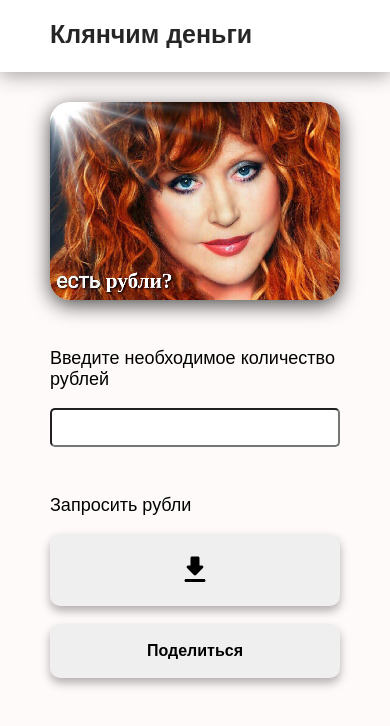
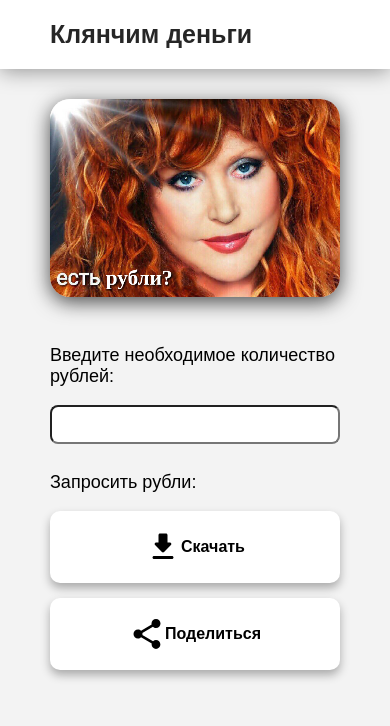
Before and after one commit to Cinium/rubli, a website: page index.html in a window 390 px wide. Drawn offline with Linux system fonts and the light colour scheme.

Commit message:
улучшена адаптивная верстка, изменена кнопка поделиться

```diff
--- a/index.html
+++ b/index.html
@@ -26,21 +26,27 @@
                 src="./src/images/est.jpg"
                 crossorigin="anonymous"
             />
-            <div class="main-container">
+            <div class="main__container">
                 <p class="main__text">
-                    Введите необходимое количество рублей
+                    Введите необходимое количество рублей:
                 </p>
                 <input class="input" type="number" />
-                <p class="main__text">Запросить рубли</p>
-                <button class="download-button">
-                    <div class="download-button-icon"></div>
+                <p class="main__text">Запросить рубли:</p>
+                <button class="main__download-button button">
+                    <div
+                        class="
+                            main__download-button__icon
+                            button__icon
+                        "
+                    ></div>
+                    Скачать
                 </button>
-                <br>
-                <button class="download-button share">
+                <button class="main__share-button button">
+                    <div
+                        class="main__share-button__icon button__icon"
+                    ></div>
                     Поделиться
-                    <i class="fa fa-share-square"></i>
                 </button>
-                <div class="result"></div>
             </div>
         </main>
     </body>
--- a/src/index.css
+++ b/src/index.css
@@ -1,128 +1,15 @@
-body {
-    font-family: Arial, Helvetica, sans-serif;
-    margin: 0;
-    background-color: snow;
-}
+@import url('./styles/body/body.css');
 
-.header {
-    margin-bottom: 40px;
-    box-shadow: 0px 2px 20px rgba(0, 0, 0, 0.4);
-    background-color: white;
-    padding: 30px 250px 3px;
-}
+@import url('./styles/header/header.css');
+@import url('./styles/header/__title/header__title.css');
 
-.header__title {
-    margin: 0 0 20px;
-    color: rgba(0, 0, 0, 0.85);
-}
+@import url('./styles/main/main.css');
+@import url('./styles/main/__container/main__container.css');
+@import url('./styles/main/__buttons/__icons/main__buttons__icons.css');
 
-.main {
-    padding: 0 250px;
-    margin: 0 auto;
-}
+@import url('./styles/canvas/canvas.css');
 
-.main__text {
-    font-size: large;
-}
+@import url('./styles/button/button.css');
+@import url('./styles/button/__icon/button__icon.css');
 
-.main-container {
-}
-
-.canvas {
-    display: block;
-    margin: 0 auto;
-    border-radius: 30px;
-    max-width: 50%;
-    box-shadow: 0px 5px 20px rgba(0, 0, 0, 0.7);
-}
-
-.download-button {
-    border-radius: 10px;
-    padding: 16px;
-    border-color: transparent;
-    display: inline-flex;
-    align-items: center;
-    transition: 0.2s;
-    font-weight: bold;
-    font-size: medium;
-    box-shadow: 0px 5px 10px rgba(0, 0, 0, 0.3);
-}
-
-.download-button:hover {
-    cursor: pointer;
-    opacity: 0.7;
-}
-
-.download-button-icon {
-    background-image: url('./images/file_download_black_36dp.svg');
-    min-height: 36px;
-    min-width: 36px;
-    background-repeat: no-repeat;
-    background-position: center center;
-}
-
-@media screen and (max-width: 1024px) {
-    .canvas {
-        border-radius: 20px;
-        max-width: 90%;
-    }
-
-    .header {
-        margin-bottom: 30px;
-        padding: 20px 150px 3px;
-    }
-
-    .main {
-        padding: 0 150px;
-        margin: 0 auto;
-    }
-}
-
-@media screen and (max-width: 767px) {
-    .header {
-        margin-bottom: 30px;
-        padding: 20px 100px 3px;
-    }
-
-    .main {
-        padding: 0 100px;
-        margin: 0 auto;
-    }
-}
-
-@media screen and (max-width: 424px) {
-    .header {
-        margin-bottom: 30px;
-        padding: 20px 50px 3px;
-    }
-
-    .main {
-        padding: 0 50px;
-        margin: 0 auto;
-    }
-
-    .canvas {
-        margin-bottom: 30px;
-        max-width: 100%;
-    }
-
-    .header__title {
-        margin: 0 0 20px;
-        font-size: 25px;
-    }
-
-    .main-container {
-        display: flex;
-        flex-direction: column;
-    }
-
-    .input {
-        border-radius: 5px;
-        padding: 10px;
-        margin-bottom: 30px;
-    }
-
-    .download-button {
-        justify-content: center;
-    }
-}
+@import url('./styles/input/input.css');
--- a/src/index.js
+++ b/src/index.js
@@ -1,4 +1,7 @@
-const downloadButton = document.querySelector('.download-button');
+const downloadButton = document.querySelector(
+    '.main__download-button'
+);
+const shareButton = document.querySelector('.main__share-button');
 const input = document.querySelector('.input');
 const image = document.querySelector('.image');
 const canvas = document.querySelector('.canvas');
@@ -75,23 +78,19 @@ downloadButton.addEventListener('click', handleDownload);
 // рендер при загузке страницы
 window.onload = () => draw();
 
-const btn = document.querySelector('.share')
+shareButton.addEventListener('click', handleShare);
 
-  btn.addEventListener('click', async () => {
+async function handleShare() {
     const dataUrl = canvas.toDataURL();
     const blob = await (await fetch(dataUrl)).blob();
     const filesArray = [
-          new File(
-            [blob],
-            'rubli.png',
-            {
+        new File([blob], 'rubli.png', {
             type: blob.type,
-              lastModified: new Date().getTime()
-            }
-          )
+            lastModified: new Date().getTime(),
+        }),
     ];
     const shareData = {
         files: filesArray,
     };
     navigator.share(shareData);
-  });
+}
--- /dev/null
+++ b/src/styles/body/body.css
@@ -0,0 +1,5 @@
+body {
+    font-family: Arial, Helvetica, sans-serif;
+    margin: 0;
+    background-color: rgb(243, 243, 243);
+}
--- /dev/null
+++ b/src/styles/button/__icon/button__icon.css
@@ -0,0 +1,6 @@
+.button__icon {
+    min-height: 36px;
+    min-width: 36px;
+    background-repeat: no-repeat;
+    background-position: center center;
+}
--- /dev/null
+++ b/src/styles/button/button.css
@@ -0,0 +1,34 @@
+.button {
+    border-radius: 10px;
+    padding: 16px;
+    border-color: transparent;
+    display: inline-flex;
+    align-items: center;
+    transition: 0.2s;
+    font-weight: bold;
+    font-size: medium;
+    box-shadow: 0px 5px 10px rgba(0, 0, 0, 0.3);
+    margin-right: 15px;
+    background-color: rgb(255, 255, 255);
+}
+
+.button:last-of-type {
+    margin-bottom: 0;
+}
+
+.button:hover {
+    cursor: pointer;
+    opacity: 0.7;
+}
+
+@media screen and (max-width: 840px) {
+    .button {
+        margin: 0;
+        margin-bottom: 15px;
+        justify-content: center;
+    }
+
+    .button:last-of-type {
+        margin-bottom: 0;
+    }
+}
--- /dev/null
+++ b/src/styles/canvas/canvas.css
@@ -0,0 +1,21 @@
+.canvas {
+    display: block;
+    margin: 0 auto;
+    border-radius: 30px;
+    max-width: 100%;
+    box-shadow: 0px 5px 20px rgba(0, 0, 0, 0.7);
+}
+
+@media screen and (max-width: 1024px) {
+    .canvas {
+        border-radius: 20px;
+        max-width: 100%;
+    }
+}
+
+@media screen and (max-width: 424px) {
+    .canvas {
+        margin-bottom: 30px;
+        max-width: 100%;
+    }
+}
--- /dev/null
+++ b/src/styles/header/__title/header__title.css
@@ -0,0 +1,10 @@
+.header__title {
+    color: rgba(0, 0, 0, 0.85);
+    margin: 0;
+}
+
+@media screen and (max-width: 424px) {
+    .header__title {
+        font-size: 25px;
+    }
+}
--- /dev/null
+++ b/src/styles/header/header.css
@@ -0,0 +1,25 @@
+.header {
+    margin-bottom: 40px;
+    box-shadow: 0px 2px 20px rgba(0, 0, 0, 0.4);
+    background-color: white;
+    padding: 20px 30vw 20px;
+}
+
+@media screen and (max-width: 1024px) {
+    .header {
+        margin-bottom: 30px;
+        padding: 20px 30vw 20px;
+    }
+}
+
+@media screen and (max-width: 767px) {
+    .header {
+        padding: 20px 20vw 20px;
+    }
+}
+
+@media screen and (max-width: 424px) {
+    .header {
+        padding: 20px 50px 20px;
+    }
+}
--- /dev/null
+++ b/src/styles/input/input.css
@@ -0,0 +1,11 @@
+.input {
+    margin-bottom: 15px;
+}
+
+@media screen and (max-width: 424px) {
+    .input {
+        border-radius: 8px;
+        padding: 10px;
+        margin-bottom: 10px;
+    }
+}
--- /dev/null
+++ b/src/styles/main/__buttons/__icons/main__buttons__icons.css
@@ -0,0 +1,7 @@
+.main__download-button__icon {
+    background-image: url('../../../../images/file_download_black_36dp.svg');
+}
+
+.main__share-button__icon {
+    background-image: url('../../../../images/share_black_36dp.svg');
+}
--- /dev/null
+++ b/src/styles/main/__container/main__container.css
@@ -0,0 +1,6 @@
+@media screen and (max-width: 840px) {
+    .main__container {
+        display: flex;
+        flex-direction: column;
+    }
+}
--- /dev/null
+++ b/src/styles/main/main.css
@@ -0,0 +1,26 @@
+.main {
+    padding: 0 30vw;
+}
+
+.main__text {
+    font-size: large;
+}
+
+@media screen and (max-width: 1024px) {
+    .main {
+        padding: 0 30vw;
+    }
+}
+
+@media screen and (max-width: 767px) {
+    .main {
+        padding: 0 20vw;
+    }
+}
+
+@media screen and (max-width: 424px) {
+    .main {
+        padding: 0 50px;
+        margin: 0 auto;
+    }
+}
```
Also changed, not shown: src/images/share_black_36dp.svg (added). Lines whose indentation alone changed are shown as unchanged.
